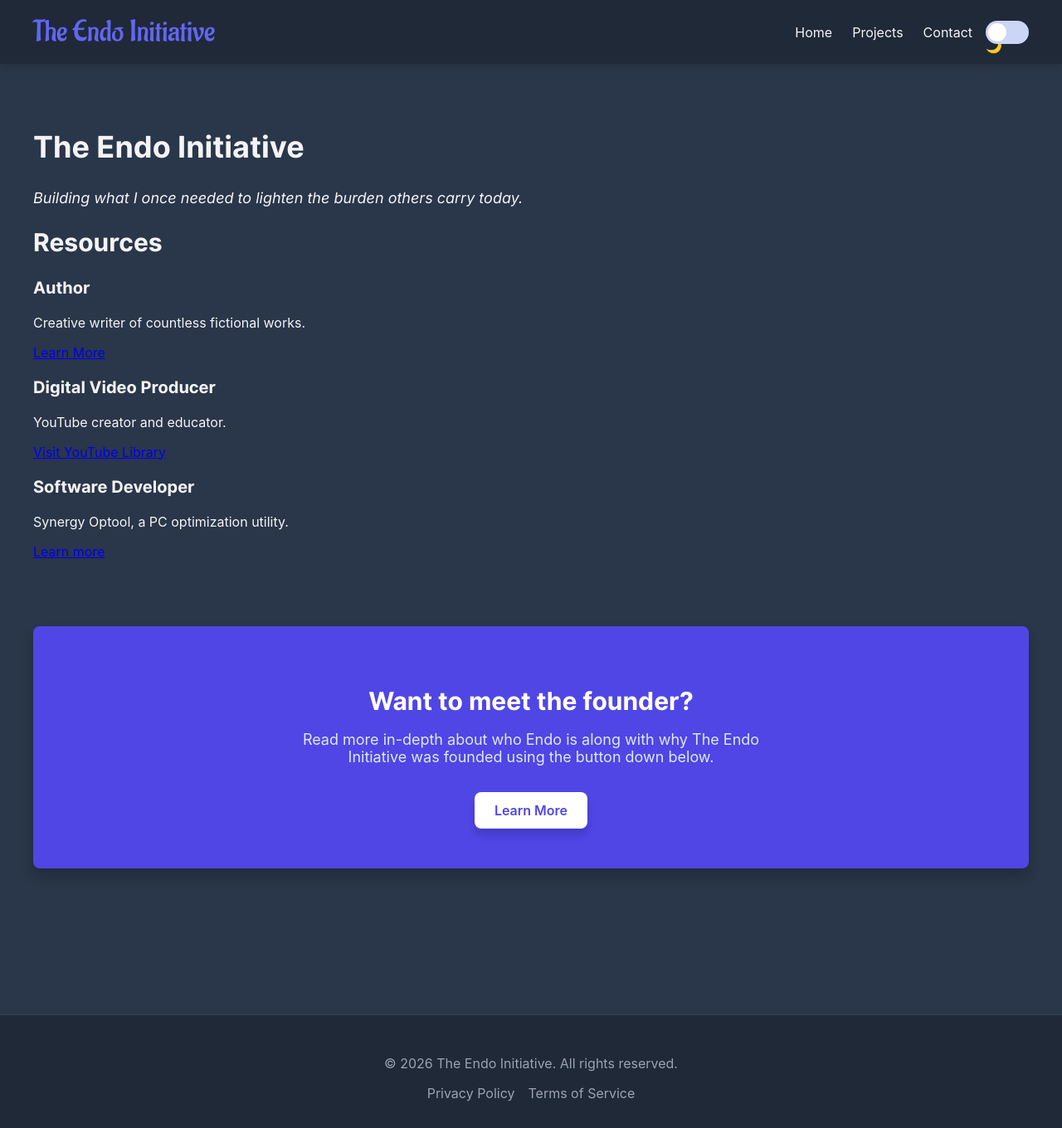
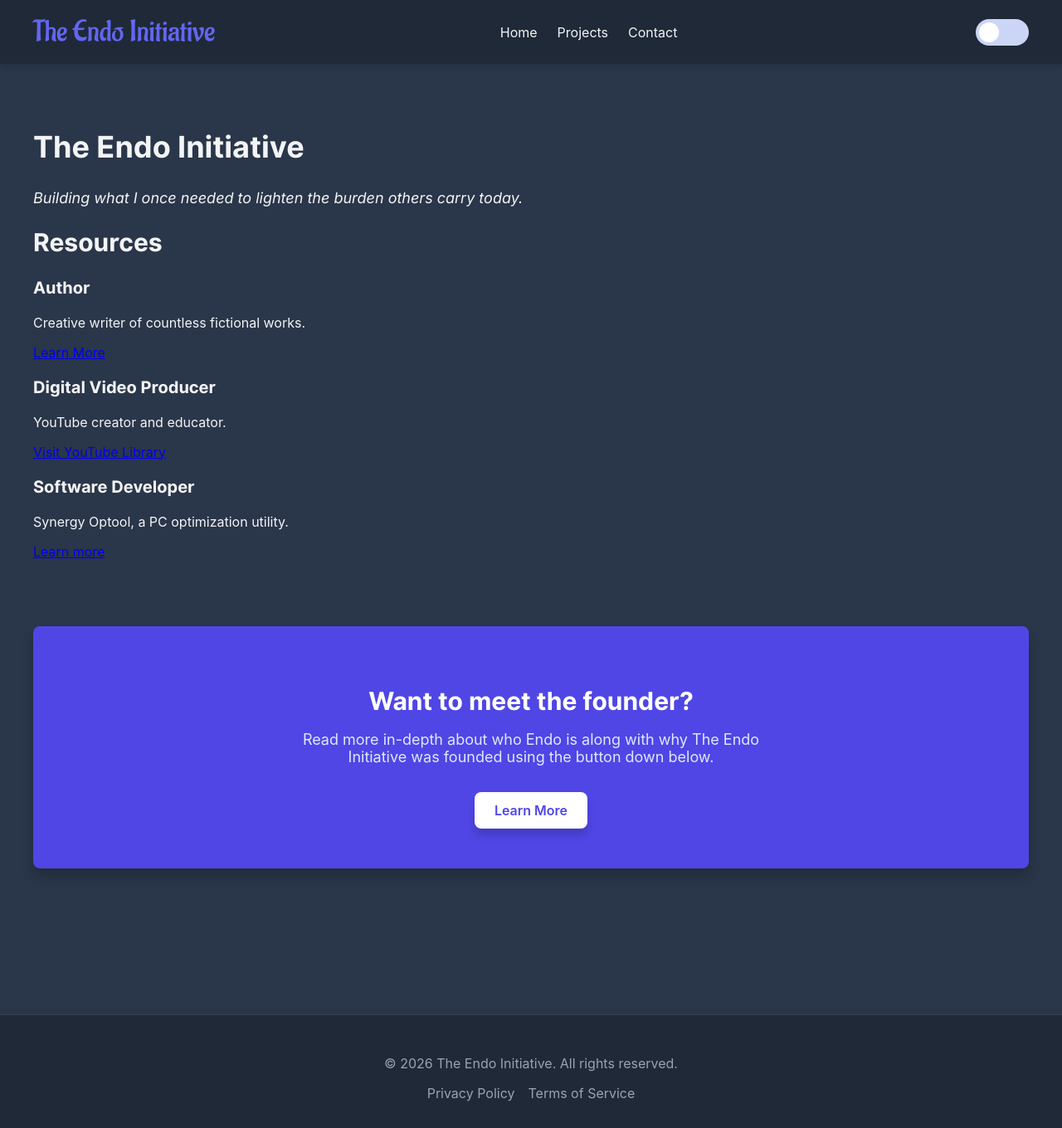
Before and after one commit to Endo-Kazuki/EndoInitiative, a Jekyll site: the page built from index.html, in a window 1280 px wide and 1360 px high. Shown: the whole window at 83% size. Built offline with Jekyll 4.4.1, drawn with Linux system fonts in a browser that asks for light colours; some web fonts are replaced.

Commit message:
Update style.css

```diff
--- a/assets/css/style.css
+++ b/assets/css/style.css
@@ -1,55 +1,88 @@
-/*theme toggle*/
-.nav-container {
-  display: flex;
-  align-items: center;
+/* ===== THEME TOGGLE ===== */
+
+.theme-toggle {
+  position: relative;
+  width: 64px;
+  height: 32px;
+  margin-left: 1rem;
+  cursor: pointer;
 }
 
-.nav-links {
-  display: flex;
-  gap: 1.5rem;
-  margin-left: auto;
-}
-
-.theme-toggle {
-  margin-left: 1rem;
-  position: relative;
-  width: 52px;
-  height: 28px;
-}
-
+/* Hide checkbox */
 .theme-toggle input {
   opacity: 0;
   width: 0;
   height: 0;
 }
 
+/* Track */
 .slider {
   position: absolute;
   inset: 0;
   background: #cbd5f5;
   border-radius: 999px;
-  cursor: pointer;
-  transition: background 0.3s;
+  transition: background 0.3s ease;
 }
 
+/* Knob */
 .slider::before {
   content: "";
   position: absolute;
-  width: 22px;
-  height: 22px;
-  left: 3px;
-  bottom: 3px;
-  background: white;
+  width: 24px;
+  height: 24px;
+  left: 4px;
+  top: 4px;
+  background: #ffffff;
   border-radius: 50%;
-  transition: transform 0.3s;
+  transition: transform 0.35s ease;
 }
 
-input:checked + .slider::before {
-  transform: translateX(24px);
+/* Icons */
+.icon {
+  position: absolute;
+  top: 50%;
+  transform: translateY(-50%);
+  font-size: 16px;
+  pointer-events: none;
+  transition:
+    opacity 0.3s ease,
+    transform 0.4s ease;
 }
 
+.sun {
+  left: 10px;
+  opacity: 1;
+}
 
+.moon {
+  right: 10px;
+  opacity: 0;
+  transform: translateY(-50%) rotate(90deg);
+}
 
+/* Checked (dark mode) */
+.theme-toggle input:checked ~ .slider {
+  background: #4f46e5;
+}
+
+.theme-toggle input:checked ~ .slider::before {
+  transform: translateX(32px);
+}
+
+.theme-toggle input:checked ~ .sun {
+  opacity: 0;
+  transform: translateY(-50%) rotate(-90deg);
+}
+
+.theme-toggle input:checked ~ .moon {
+  opacity: 1;
+  transform: translateY(-50%) rotate(0deg);
+}
+
+/* Hover polish */
+.theme-toggle:hover .slider {
+  background: #a5b4fc;
+}
 
 
 
```
